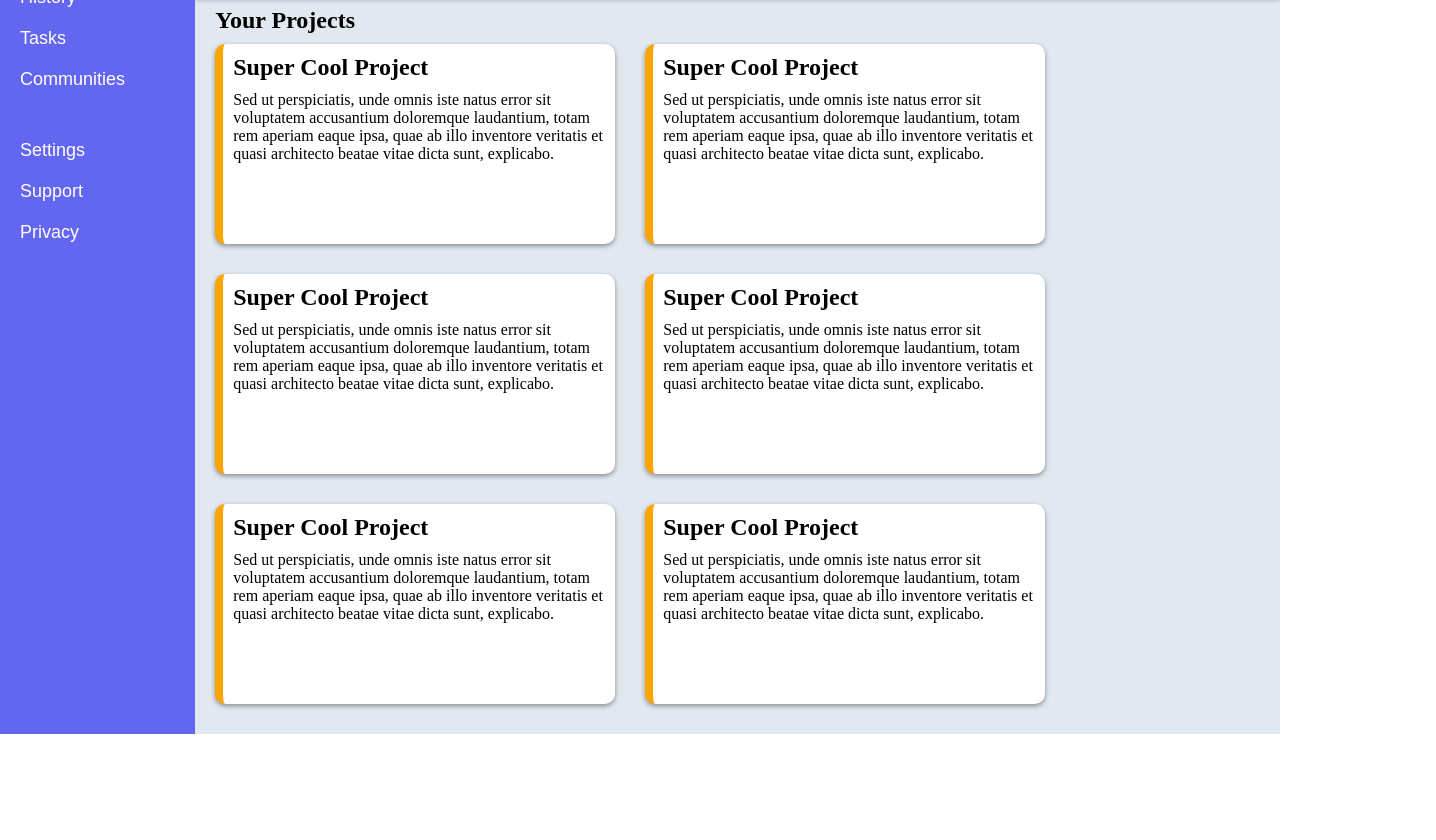
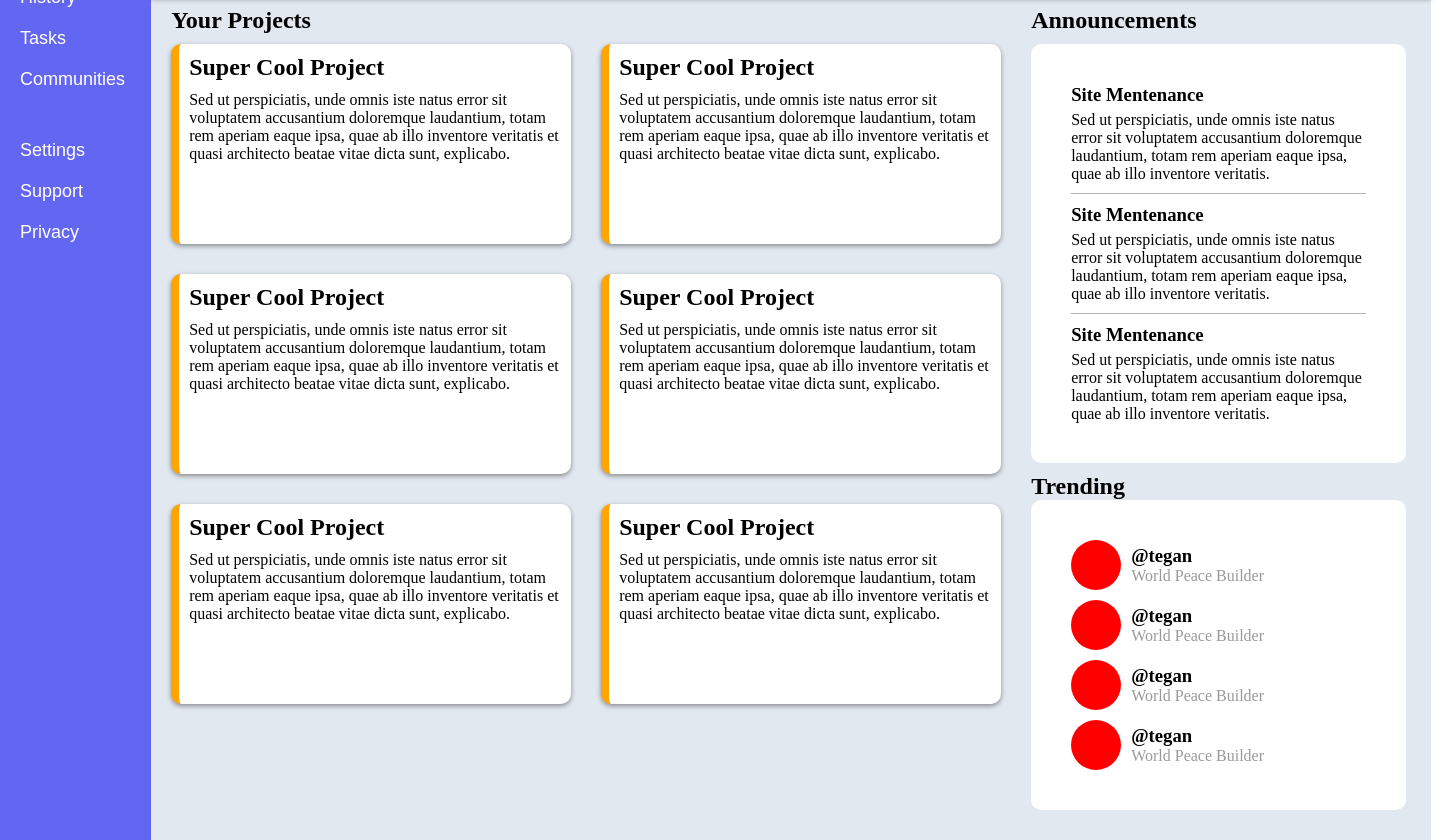
Before and after one commit to Lemnnn/Admin-Dashboard, a plain HTML site: page index.html in a window 1280 px wide. Shown: the part 213-1053 px from the top of the page, 1436 px wide, since content can reach past the window. Before the commit the page ends 947 px from the top, so only its background shows below. Drawn offline with Linux system fonts and the light colour scheme.

```diff
--- a/index.html
+++ b/index.html
@@ -50,62 +50,129 @@
             </div>
           </div>
         </div>
+        <div class="contentSection">
           <div class="projectsSection">
             <h2>Your Projects</h2>
             <div class="projects">
               <div class="projectCard">
                 <h2>Super Cool Project</h2>
                 <p>
-                Sed ut perspiciatis, unde omnis iste natus error sit voluptatem
-                accusantium doloremque laudantium, totam rem aperiam eaque ipsa,
-                quae ab illo inventore veritatis et quasi architecto beatae
-                vitae dicta sunt, explicabo.
+                  Sed ut perspiciatis, unde omnis iste natus error sit
+                  voluptatem accusantium doloremque laudantium, totam rem
+                  aperiam eaque ipsa, quae ab illo inventore veritatis et quasi
+                  architecto beatae vitae dicta sunt, explicabo.
                 </p>
               </div>
               <div class="projectCard">
                 <h2>Super Cool Project</h2>
                 <p>
-                Sed ut perspiciatis, unde omnis iste natus error sit voluptatem
-                accusantium doloremque laudantium, totam rem aperiam eaque ipsa,
-                quae ab illo inventore veritatis et quasi architecto beatae
-                vitae dicta sunt, explicabo.
+                  Sed ut perspiciatis, unde omnis iste natus error sit
+                  voluptatem accusantium doloremque laudantium, totam rem
+                  aperiam eaque ipsa, quae ab illo inventore veritatis et quasi
+                  architecto beatae vitae dicta sunt, explicabo.
                 </p>
               </div>
               <div class="projectCard">
                 <h2>Super Cool Project</h2>
                 <p>
-                Sed ut perspiciatis, unde omnis iste natus error sit voluptatem
-                accusantium doloremque laudantium, totam rem aperiam eaque ipsa,
-                quae ab illo inventore veritatis et quasi architecto beatae
-                vitae dicta sunt, explicabo.
+                  Sed ut perspiciatis, unde omnis iste natus error sit
+                  voluptatem accusantium doloremque laudantium, totam rem
+                  aperiam eaque ipsa, quae ab illo inventore veritatis et quasi
+                  architecto beatae vitae dicta sunt, explicabo.
                 </p>
               </div>
               <div class="projectCard">
                 <h2>Super Cool Project</h2>
                 <p>
-                Sed ut perspiciatis, unde omnis iste natus error sit voluptatem
-                accusantium doloremque laudantium, totam rem aperiam eaque ipsa,
-                quae ab illo inventore veritatis et quasi architecto beatae
-                vitae dicta sunt, explicabo.
+                  Sed ut perspiciatis, unde omnis iste natus error sit
+                  voluptatem accusantium doloremque laudantium, totam rem
+                  aperiam eaque ipsa, quae ab illo inventore veritatis et quasi
+                  architecto beatae vitae dicta sunt, explicabo.
                 </p>
               </div>
               <div class="projectCard">
                 <h2>Super Cool Project</h2>
                 <p>
-                Sed ut perspiciatis, unde omnis iste natus error sit voluptatem
-                accusantium doloremque laudantium, totam rem aperiam eaque ipsa,
-                quae ab illo inventore veritatis et quasi architecto beatae
-                vitae dicta sunt, explicabo.
+                  Sed ut perspiciatis, unde omnis iste natus error sit
+                  voluptatem accusantium doloremque laudantium, totam rem
+                  aperiam eaque ipsa, quae ab illo inventore veritatis et quasi
+                  architecto beatae vitae dicta sunt, explicabo.
                 </p>
               </div>
               <div class="projectCard">
                 <h2>Super Cool Project</h2>
                 <p>
-                Sed ut perspiciatis, unde omnis iste natus error sit voluptatem
-                accusantium doloremque laudantium, totam rem aperiam eaque ipsa,
-                quae ab illo inventore veritatis et quasi architecto beatae
-                vitae dicta sunt, explicabo.
+                  Sed ut perspiciatis, unde omnis iste natus error sit
+                  voluptatem accusantium doloremque laudantium, totam rem
+                  aperiam eaque ipsa, quae ab illo inventore veritatis et quasi
+                  architecto beatae vitae dicta sunt, explicabo.
                 </p>
+              </div>
+            </div>
+          </div>
+          <div class="rightSections">
+            <div class="announcementsSection">
+              <h2>Announcements</h2>
+              <div class="announcements">
+                <div class="announcement">
+                  <h3>Site Mentenance</h3>
+                  <p>
+                    Sed ut perspiciatis, unde omnis iste natus error sit
+                    voluptatem accusantium doloremque laudantium, totam rem
+                    aperiam eaque ipsa, quae ab illo inventore veritatis.
+                  </p>
+                </div>
+                <div class="divider"></div>
+              <div class="announcement">
+                <h3>Site Mentenance</h3>
+                <p>
+                  Sed ut perspiciatis, unde omnis iste natus error sit
+                  voluptatem accusantium doloremque laudantium, totam rem
+                  aperiam eaque ipsa, quae ab illo inventore veritatis.
+                </p>
+              </div>
+              <div class="divider"></div>
+              <div class="announcement">
+                <h3>Site Mentenance</h3>
+                <p>
+                  Sed ut perspiciatis, unde omnis iste natus error sit
+                  voluptatem accusantium doloremque laudantium, totam rem
+                  aperiam eaque ipsa, quae ab illo inventore veritatis.
+                </p>
+              </div>
+            </div>
+            <div class="trendingSection">
+              <h2>Trending</h2>
+              <div class="trending">
+                <div class="trendingUser">
+                   <div class="profilePic"></div>
+                   <div class="userData">
+                    <h3>@tegan</h3>
+                    <p>World Peace Builder</p>
+                   </div>
+                </div>
+                <div class="trendingUser">
+                   <div class="profilePic"></div>
+                   <div class="userData">
+                    <h3>@tegan</h3>
+                    <p>World Peace Builder</p>
+                   </div>
+                </div>
+                <div class="trendingUser">
+                   <div class="profilePic"></div>
+                   <div class="userData">
+                    <h3>@tegan</h3>
+                    <p>World Peace Builder</p>
+                   </div>
+                </div>
+                <div class="trendingUser">
+                   <div class="profilePic"></div>
+                   <div class="userData">
+                    <h3>@tegan</h3>
+                    <p>World Peace Builder</p>
+                   </div>
+                </div>
+              </div>
             </div>
           </div>
         </div>
--- a/styles.css
+++ b/styles.css
@@ -129,6 +129,13 @@
   font-weight: bold;
 }
 
+.contentSection {
+  display: flex;
+  align-items: start;
+  justify-content: start;
+  gap: 30px;
+}
+
 .projectsSection {
   padding-left: 20px;
   padding-top: 10px;
@@ -161,3 +168,61 @@
 .projectCard h2 {
   margin-bottom: 10px;
 }
+
+.rightSections {
+  display: flex;
+  flex-direction: column;
+  align-items: start;
+  height: 100%;
+  width: 100%;
+}
+
+.announcementsSection {
+  padding-right: 30px;
+  padding-top: 10px;
+  display: flex;
+  flex-direction: column;
+  align-items: start;
+  justify-content: start;
+  gap: 10px;
+  margin-bottom: 30px;
+}
+
+.announcements {
+  background-color: white;
+  border-radius: 10px;
+  padding: 40px;
+  width: 375px;
+}
+
+.divider {
+  border-top: 1px solid rgba(0, 0, 0, 0.3);
+  margin: 10px 0px;
+}
+
+.announcement h3 {
+  margin-bottom: 5px;
+}
+
+.trending {
+  background-color: white;
+  border-radius: 10px;
+  padding: 40px;
+  width: 375px;
+  display: flex;
+  flex-direction: column;
+  align-items: start;
+  justify-content: start;
+  gap: 10px;
+}
+
+.trendingUser {
+  display: flex;
+  align-items: center;
+  justify-content: start;
+  gap: 10px;
+}
+
+.userData p {
+  color: rgba(0, 0, 0, 0.4);
+}
```
Lines whose indentation alone changed are shown as unchanged.
